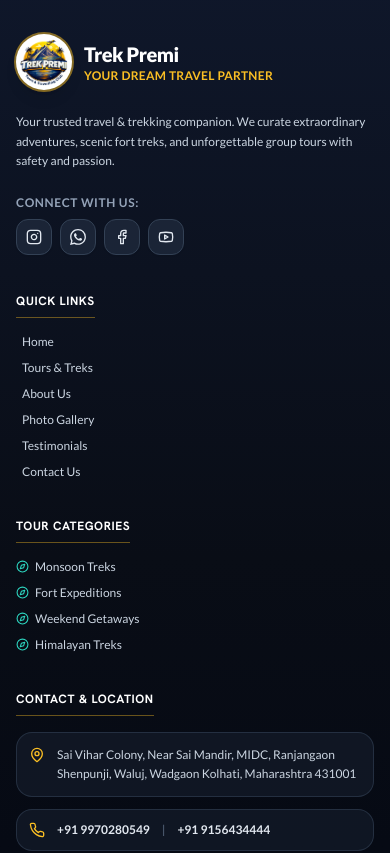
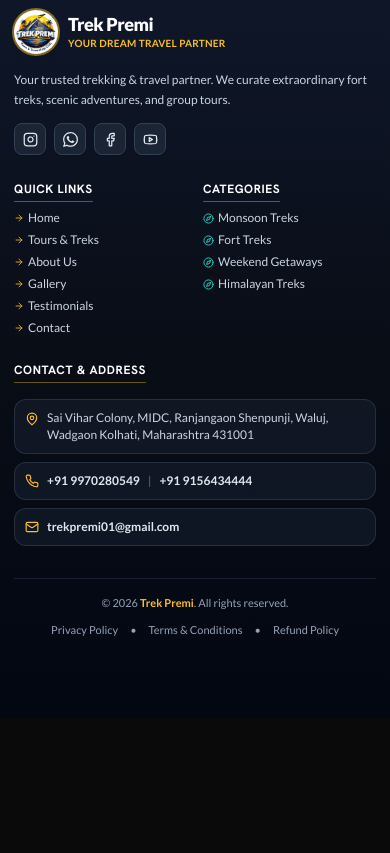
Before and after one commit to abhishekparekar/trekpremi, a React (Vite) app: page / in a window 390 px wide. Shown: the part 1480-2333 px from the top of the page. After the commit the page ends 2198 px from the top, so only its background shows below. Built offline with nearby package versions, Linux system fonts and the light colour scheme; no server answers; the database is empty.

Commit message:
Optimize Footer.jsx for compact layout on mobile devices with 2-column inline grid and streamlined padding

```diff
--- a/src/components/Footer.jsx
+++ b/src/components/Footer.jsx
@@ -1,9 +1,8 @@
 import { Link } from 'react-router-dom';
-import { motion } from 'framer-motion';
-import { Mail, Phone, MapPin, Facebook, Instagram, Youtube, Compass, ShieldCheck, Heart, ArrowRight } from 'lucide-react';
+import { Mail, Phone, MapPin, Facebook, Instagram, Youtube, Compass, ArrowRight } from 'lucide-react';
 
 // WhatsApp icon SVG
-const WhatsAppIcon = ({ size = 16 }) => (
+const WhatsAppIcon = ({ size = 15 }) => (
   <svg viewBox="0 0 24 24" width={size} height={size} fill="currentColor">
     <path d="M17.472 14.382c-.297-.149-1.758-.867-2.03-.967-.273-.099-.471-.148-.67.15-.197.297-.767.966-.94 1.164-.173.199-.347.223-.644.075-.297-.15-1.255-.463-2.39-1.475-.883-.788-1.48-1.761-1.653-2.059-.173-.297-.018-.458.13-.606.134-.133.298-.347.446-.52.149-.174.198-.298.298-.497.099-.198.05-.371-.025-.52-.075-.149-.669-1.612-.916-2.207-.242-.579-.487-.5-.669-.51-.173-.008-.371-.01-.57-.01-.198 0-.52.074-.792.372-.272.297-1.04 1.016-1.04 2.479 0 1.462 1.065 2.875 1.213 3.074.149.198 2.096 3.2 5.077 4.487.709.306 1.262.489 1.694.625.712.227 1.36.195 1.871.118.571-.085 1.758-.719 2.006-1.413.248-.694.248-1.289.173-1.413-.074-.124-.272-.198-.57-.347m-5.421 7.403h-.004a9.87 9.87 0 01-5.031-1.378l-.361-.214-3.741.982.998-3.648-.235-.374a9.86 9.86 0 01-1.51-5.26c.001-5.45 4.436-9.884 9.888-9.884 2.64 0 5.122 1.03 6.988 2.898a9.825 9.825 0 012.893 6.994c-.003 5.45-4.437 9.884-9.885 9.884m8.413-18.297A11.815 11.815 0 0012.05 0C5.495 0 .16 5.335.157 11.892c0 2.096.547 4.142 1.588 5.945L.057 24l6.305-1.654a11.882 11.882 0 005.683 1.448h.005c6.554 0 11.89-5.335 11.893-11.893a11.821 11.821 0 00-3.48-8.413z" />
   </svg>
@@ -16,14 +15,14 @@
     { name: 'Home', path: '/' },
     { name: 'Tours & Treks', path: '/trips' },
     { name: 'About Us', path: '/about' },
-    { name: 'Photo Gallery', path: '/gallery' },
+    { name: 'Gallery', path: '/gallery' },
     { name: 'Testimonials', path: '/testimonials' },
-    { name: 'Contact Us', path: '/contact' },
+    { name: 'Contact', path: '/contact' },
   ];
 
   const popularCategories = [
     { name: 'Monsoon Treks', path: '/trips' },
-    { name: 'Fort Expeditions', path: '/trips' },
+    { name: 'Fort Treks', path: '/trips' },
     { name: 'Weekend Getaways', path: '/trips' },
     { name: 'Himalayan Treks', path: '/trips' },
   ];
@@ -36,42 +35,40 @@
   ];
 
   return (
-    <footer className="relative bg-gradient-to-b from-[#0f172a] via-[#090d16] to-[#030712] text-white pt-12 pb-24 lg:pb-8 border-t border-slate-800">
+    <footer className="relative bg-gradient-to-b from-[#0f172a] via-[#090d16] to-[#030712] text-white pt-6 pb-20 lg:pt-10 lg:pb-8 border-t border-slate-800">
 
-      {/* Top Accent Gradient Bar */}
+      {/* Accent Gradient Line */}
       <div className="absolute top-0 left-0 right-0 h-1 bg-gradient-to-r from-amber-400 via-teal-500 to-amber-500" />
 
-      <div className="max-w-7xl mx-auto px-4 sm:px-6 lg:px-8">
+      <div className="max-w-7xl mx-auto px-3.5 sm:px-6 lg:px-8">
 
-        {/* Main 4-Column Grid */}
-        <div className="grid grid-cols-1 sm:grid-cols-2 lg:grid-cols-12 gap-8 lg:gap-10 pb-10">
+        {/* Compact Grid Container */}
+        <div className="grid grid-cols-1 sm:grid-cols-2 lg:grid-cols-12 gap-5 lg:gap-8 pb-6">
 
-          {/* BRAND COLUMN (4 Cols) */}
-          <div className="lg:col-span-4 space-y-4">
-            <Link to="/" className="inline-flex items-center gap-3 group">
+          {/* BRAND COLUMN (Compact) */}
+          <div className="lg:col-span-4 space-y-2.5">
+            <Link to="/" className="inline-flex items-center gap-2.5 group">
               <img
                 src="/trek_premi.png"
                 alt="Trek Premi"
-                className="h-14 w-14 sm:h-16 sm:w-16 object-contain rounded-full bg-white p-1 shadow-lg ring-2 ring-amber-400/50 group-hover:scale-105 transition-transform"
+                className="h-11 w-11 sm:h-14 sm:w-14 object-contain rounded-full bg-white p-0.5 shadow-md ring-2 ring-amber-400/50"
               />
               <div>
-                <span className="text-xl sm:text-2xl font-extrabold text-white tracking-tight font-poppins block">
+                <span className="text-lg sm:text-2xl font-extrabold text-white tracking-tight font-poppins block leading-tight">
                   Trek Premi
                 </span>
-                <span className="text-xs font-bold text-amber-400 tracking-wide uppercase block">
+                <span className="text-[10px] sm:text-xs font-bold text-amber-400 tracking-wide uppercase block">
                   Your Dream Travel Partner
                 </span>
               </div>
             </Link>
 
-            <p className="text-slate-300 text-xs sm:text-sm leading-relaxed font-normal">
-              Your trusted travel &amp; trekking companion. We curate extraordinary adventures, scenic fort treks, and unforgettable group tours with safety and passion.
+            <p className="text-slate-300 text-xs leading-relaxed font-normal">
+              Your trusted trekking &amp; travel partner. We curate extraordinary fort treks, scenic adventures, and group tours.
             </p>
 
-            {/* Social Media Links */}
-            <div className="pt-2">
-              <span className="text-xs font-bold text-slate-400 uppercase tracking-wider block mb-2">Connect With Us:</span>
-              <div className="flex items-center gap-2">
+            {/* Compact Social Icons */}
+            <div className="flex items-center gap-2 pt-1">
               {socialLinks.map((social) => (
                 <a
                   key={social.label}
@@ -79,79 +76,84 @@
                   target="_blank"
                   rel="noopener noreferrer"
                   aria-label={social.label}
-                    className="w-9 h-9 rounded-xl bg-slate-800/80 hover:bg-[#F5B301] hover:text-gray-950 text-slate-200 border border-slate-700 flex items-center justify-center transition-all duration-300 shadow-sm hover:scale-110"
+                  className="w-8 h-8 rounded-lg bg-slate-800/80 hover:bg-[#F5B301] hover:text-gray-950 text-slate-200 border border-slate-700 flex items-center justify-center transition-all duration-200 shadow-sm active:scale-95"
                 >
-                    <social.icon size={16} />
+                  <social.icon size={15} />
                 </a>
               ))}
             </div>
           </div>
-          </div>
 
-          {/* QUICK LINKS COLUMN (2 Cols) */}
-          <div className="lg:col-span-2">
-            <h4 className="text-xs sm:text-sm font-bold text-white uppercase tracking-wider mb-4 border-b border-amber-400/40 pb-2 inline-block">
+          {/* 2-COLUMN GRID ON MOBILE FOR QUICK LINKS & CATEGORIES (Compact Side-by-Side) */}
+          <div className="grid grid-cols-2 lg:col-span-4 gap-4">
+
+            {/* Quick Links */}
+            <div>
+              <h4 className="text-xs font-bold text-white uppercase tracking-wider mb-2 border-b border-amber-400/40 pb-1 inline-block">
                 Quick Links
               </h4>
-            <ul className="space-y-2.5">
+              <ul className="space-y-1.5 text-xs">
                 {quickLinks.map((link) => (
                   <li key={link.name}>
                     <Link
                       to={link.path}
-                    className="text-slate-300 hover:text-amber-400 transition-colors text-xs sm:text-sm font-medium flex items-center gap-1.5 group"
+                      className="text-slate-300 hover:text-amber-400 transition-colors font-medium flex items-center gap-1 truncate"
                     >
-                    <ArrowRight size={12} className="text-amber-400 opacity-0 -ml-3 group-hover:opacity-100 group-hover:ml-0 transition-all duration-200" />
-                    <span>{link.name}</span>
+                      <ArrowRight size={10} className="text-amber-400 flex-shrink-0" />
+                      <span className="truncate">{link.name}</span>
                     </Link>
                   </li>
                 ))}
               </ul>
             </div>
 
-          {/* CATEGORIES COLUMN (2 Cols) */}
-          <div className="lg:col-span-2">
-            <h4 className="text-xs sm:text-sm font-bold text-white uppercase tracking-wider mb-4 border-b border-amber-400/40 pb-2 inline-block">
-              Tour Categories
+            {/* Tour Categories */}
+            <div>
+              <h4 className="text-xs font-bold text-white uppercase tracking-wider mb-2 border-b border-amber-400/40 pb-1 inline-block">
+                Categories
               </h4>
-            <ul className="space-y-2.5">
+              <ul className="space-y-1.5 text-xs">
                 {popularCategories.map((cat) => (
                   <li key={cat.name}>
                     <Link
                       to={cat.path}
-                    className="text-slate-300 hover:text-amber-400 transition-colors text-xs sm:text-sm font-medium flex items-center gap-1.5 group"
+                      className="text-slate-300 hover:text-amber-400 transition-colors font-medium flex items-center gap-1 truncate"
                     >
-                    <Compass size={13} className="text-teal-400 flex-shrink-0" />
-                    <span>{cat.name}</span>
+                      <Compass size={11} className="text-teal-400 flex-shrink-0" />
+                      <span className="truncate">{cat.name}</span>
                     </Link>
                   </li>
                 ))}
               </ul>
             </div>
 
-          {/* CONTACT INFORMATION COLUMN (4 Cols) */}
-          <div className="lg:col-span-4">
-            <h4 className="text-xs sm:text-sm font-bold text-white uppercase tracking-wider mb-4 border-b border-amber-400/40 pb-2 inline-block">
-              Contact &amp; Location
+          </div>
+
+          {/* CONTACT INFO COLUMN (Compact) */}
+          <div className="lg:col-span-4 space-y-2">
+            <h4 className="text-xs font-bold text-white uppercase tracking-wider mb-2 border-b border-amber-400/40 pb-1 inline-block">
+              Contact &amp; Address
             </h4>
-            <div className="space-y-3 text-xs sm:text-sm">
-              <div className="flex items-start gap-3 bg-slate-800/40 border border-slate-700/60 p-3 rounded-2xl">
-                <MapPin className="w-4 h-4 text-amber-400 mt-0.5 flex-shrink-0" />
-                <p className="text-slate-300 leading-relaxed font-normal">
-                  Sai Vihar Colony, Near Sai Mandir, MIDC, Ranjangaon Shenpunji, Waluj, Wadgaon Kolhati, Maharashtra 431001
+
+            <div className="space-y-2 text-xs">
+              <div className="flex items-start gap-2 bg-slate-800/40 border border-slate-700/60 p-2.5 rounded-xl">
+                <MapPin className="w-3.5 h-3.5 text-amber-400 mt-0.5 flex-shrink-0" />
+                <p className="text-slate-300 leading-snug">
+                  Sai Vihar Colony, MIDC, Ranjangaon Shenpunji, Waluj, Wadgaon Kolhati, Maharashtra 431001
                 </p>
               </div>
 
-              <div className="flex items-center gap-3 bg-slate-800/40 border border-slate-700/60 p-3 rounded-2xl">
-                <Phone className="w-4 h-4 text-amber-400 flex-shrink-0" />
-                <div className="flex flex-wrap items-center gap-x-3 gap-y-1 font-semibold">
+              <div className="flex items-center gap-2 bg-slate-800/40 border border-slate-700/60 p-2.5 rounded-xl">
+                <Phone className="w-3.5 h-3.5 text-amber-400 flex-shrink-0" />
+                <div className="flex flex-wrap items-center gap-x-2 gap-y-0.5 font-semibold">
                   <a href="tel:+919970280549" className="text-slate-200 hover:text-amber-400 transition-colors">+91 9970280549</a>
                   <span className="text-slate-600">|</span>
                   <a href="tel:+919156434444" className="text-slate-200 hover:text-amber-400 transition-colors">+91 9156434444</a>
                 </div>
               </div>
 
-              <div className="flex items-center gap-3 bg-slate-800/40 border border-slate-700/60 p-3 rounded-2xl">
-                <Mail className="w-4 h-4 text-amber-400 flex-shrink-0" />
+              <div className="flex items-center gap-2 bg-slate-800/40 border border-slate-700/60 p-2.5 rounded-xl">
+                <Mail className="w-3.5 h-3.5 text-amber-400 flex-shrink-0" />
                 <a href="mailto:trekpremi01@gmail.com" className="text-slate-200 hover:text-amber-400 transition-colors font-semibold truncate">
                   trekpremi01@gmail.com
                 </a>
@@ -161,16 +163,16 @@
 
         </div>
 
-        {/* BOTTOM COPYRIGHT & LEGAL BAR */}
-        <div className="border-t border-slate-800/80 pt-6 mt-4">
-          <div className="flex flex-col sm:flex-row items-center justify-between gap-4 text-xs text-slate-400 font-medium">
+        {/* BOTTOM COMPACT COPYRIGHT BAR */}
+        <div className="border-t border-slate-800/80 pt-4 mt-2">
+          <div className="flex flex-col sm:flex-row items-center justify-between gap-2.5 text-[11px] text-slate-400 font-medium text-center sm:text-left">
             <p>© {currentYear} <span className="text-amber-400 font-bold">Trek Premi</span>. All rights reserved.</p>
-            <div className="flex flex-wrap gap-4 sm:gap-6 justify-center">
+            <div className="flex flex-wrap gap-3 sm:gap-5 justify-center">
               <Link to="/privacy-policy" className="hover:text-amber-400 transition-colors">Privacy Policy</Link>
-              <span className="text-slate-700 hidden sm:inline">•</span>
+              <span>•</span>
               <Link to="/terms" className="hover:text-amber-400 transition-colors">Terms &amp; Conditions</Link>
-              <span className="text-slate-700 hidden sm:inline">•</span>
-              <Link to="/refund-policy" className="hover:text-amber-400 transition-colors">Cancellation &amp; Refund</Link>
+              <span>•</span>
+              <Link to="/refund-policy" className="hover:text-amber-400 transition-colors">Refund Policy</Link>
             </div>
           </div>
         </div>
```
Lines whose indentation alone changed are shown as unchanged.
